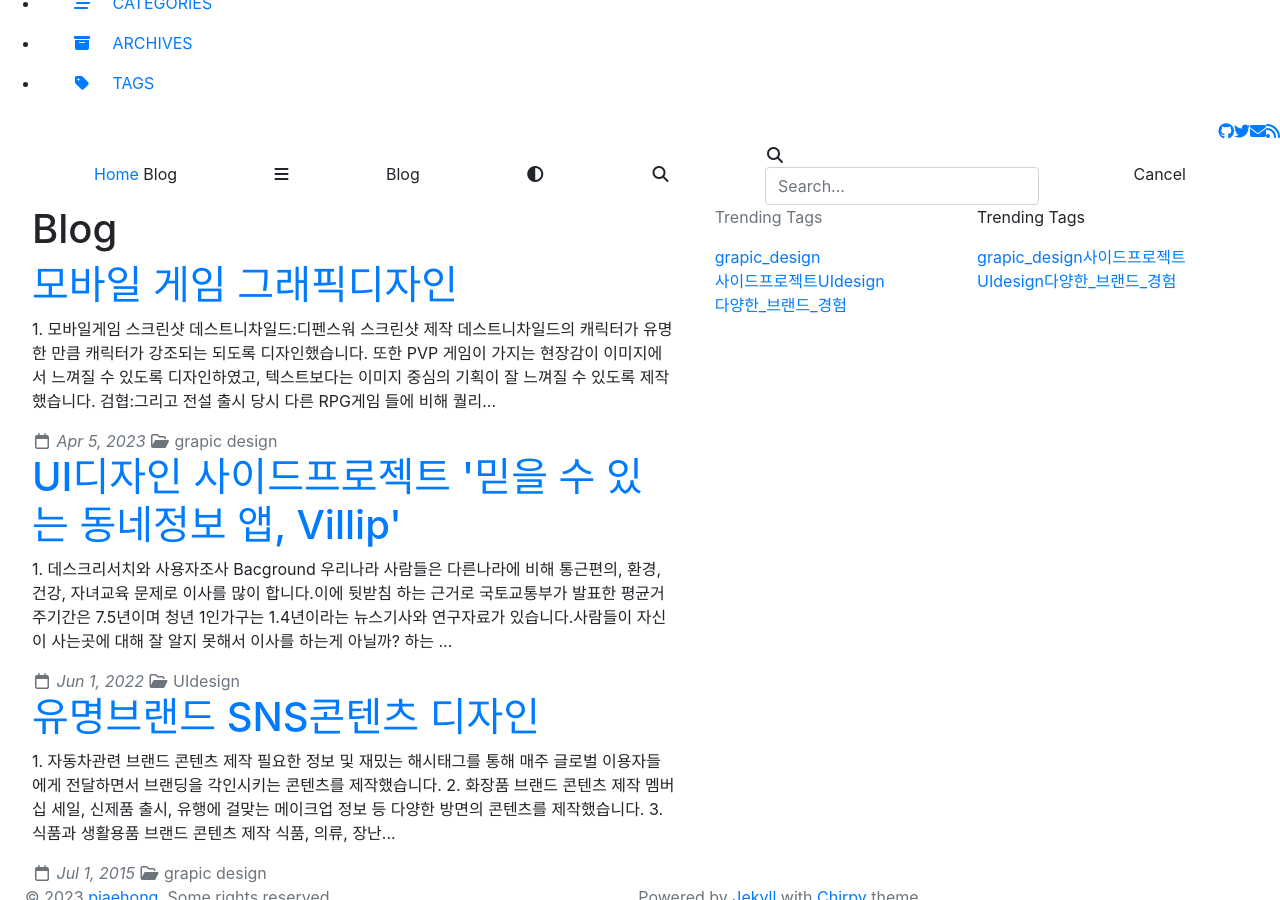
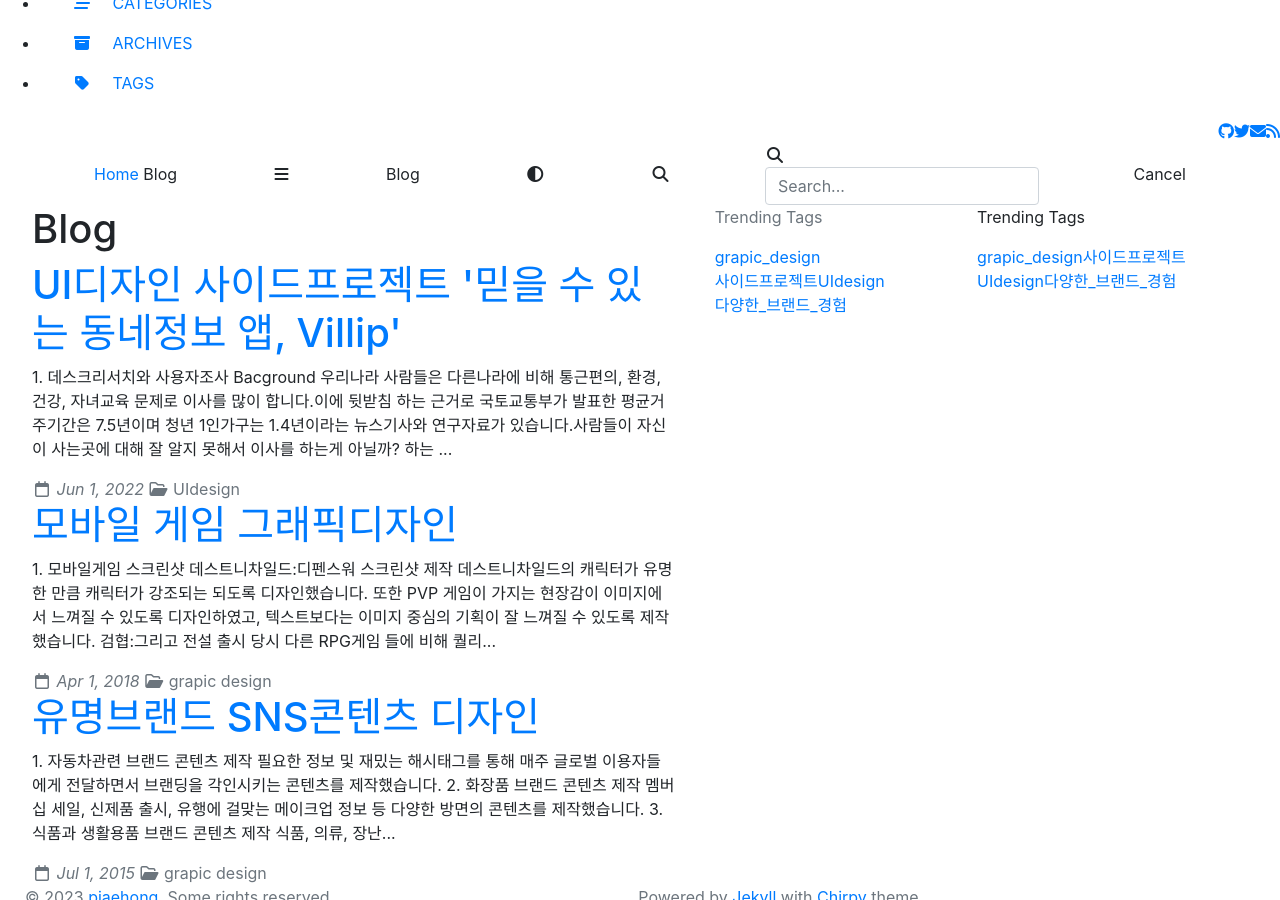
Before and after one commit to pjaehong/pjaehong.github.io, a Jekyll site: the page built from _tabs/blog.md, in a window 1280 px wide and 900 px high, scrolled down 490 px. Built offline with Jekyll 4.4.1, drawn with Linux system fonts in a browser that asks for light colours; nearby versions of some CDN libraries; comment, search, counter and statistics services are not loaded.

Commit message:
Update 2018-04-01-MobileGame-GrapicDesign.md

```diff
--- a/_posts/blog/2018-04-01-MobileGame-GrapicDesign.md
+++ b/_posts/blog/2018-04-01-MobileGame-GrapicDesign.md
@@ -2,7 +2,7 @@
 title: 모바일 게임 그래픽디자인
 categories: [grapic design]
 tags: [grapic_design]
-date: 2023-04-05 13:13:00 +0900
+date: 2018-04-01 13:13:00 +0900
 ---
 # 1. 모바일게임 스크린샷
 
```
